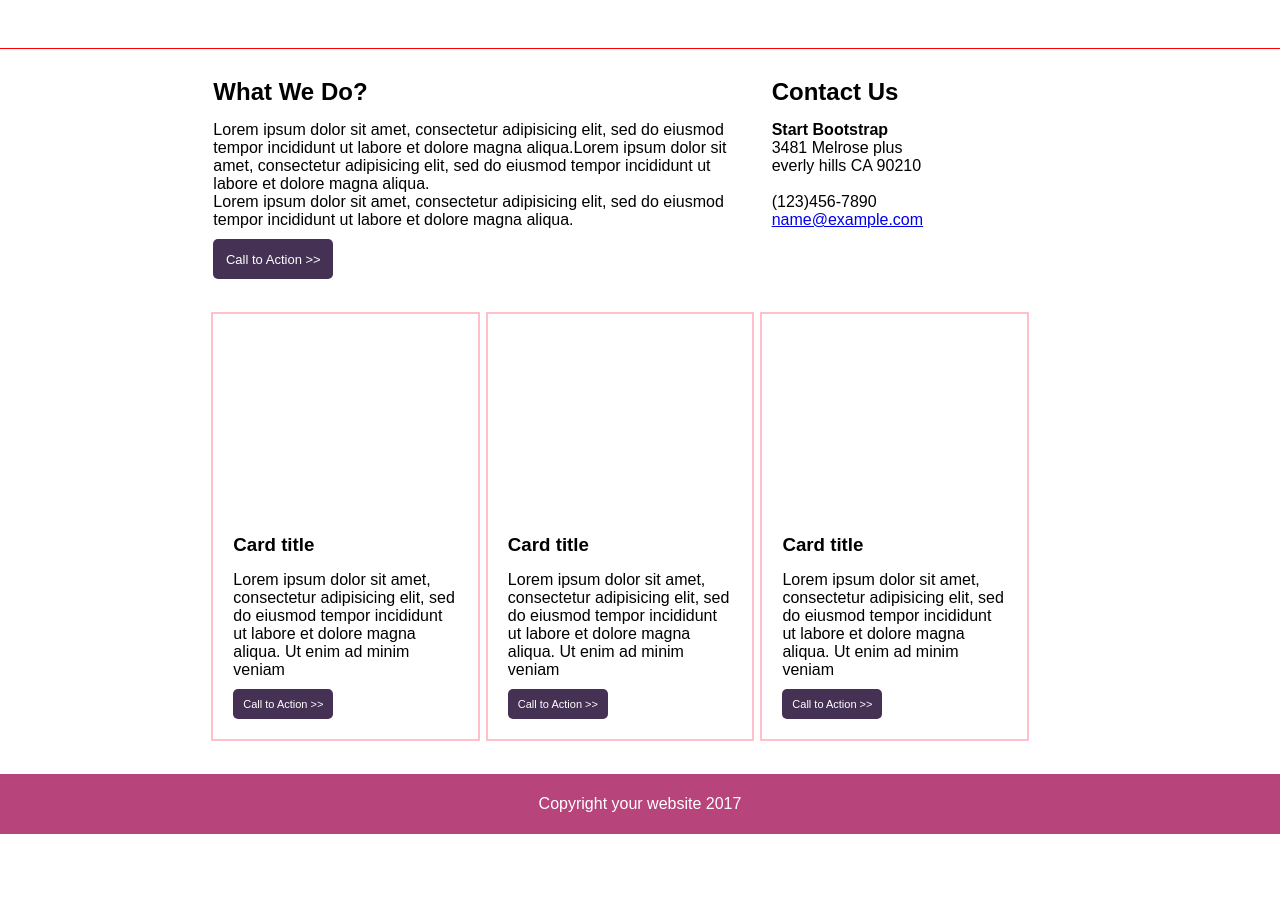
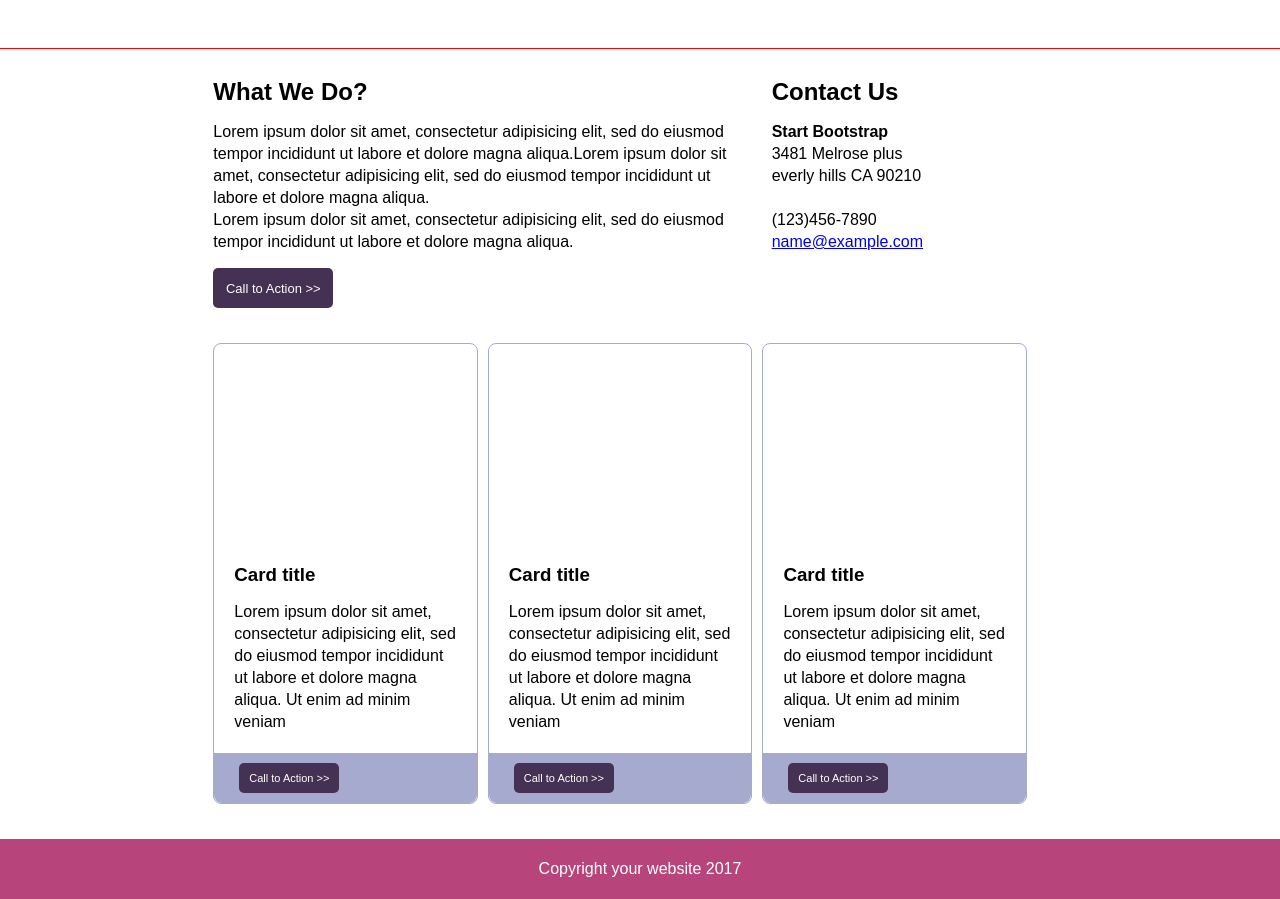
Before and after one commit to LilliamHaro/my-page, a plain HTML site: page index.html in a window 1280 px wide. Shown: the part 420-1319 px from the top of the page. Before the commit the page ends 1254 px from the top, so only its background shows below. Drawn offline with Linux system fonts and the light colour scheme.

Commit message:
agregando detalles en estilos

```diff
--- a/css/main.css
+++ b/css/main.css
@@ -52,7 +52,8 @@ h3 {
   margin-bottom: 15px;
 }
 .article {
-  outline: 2px solid pink;
+  border: 1px solid #a6aace;
+  border-radius: 8px;
   margin-right: 10px;
 }
 .button {
@@ -64,9 +65,10 @@ h3 {
   font-size: 11px;
   border: none;
   border-radius: 5px;
-  margin-top: 10px;
+  /*margin-top: 10px;*/
 }
 .text .button {
+  margin-top: 15px;
   width: 120px;
   height: 40px;
   font-size: 13px;
@@ -78,12 +80,17 @@ h3 {
 .text-article {
   padding: 20px;
 }
+p {
+  line-height: 22px;
+}
 footer {
   width: 100%;
   background-color:  #b7447a;
   text-align: center;
+  color: #fff;
+}
+footer p {
   line-height: 60px;
-  color: #fff;
 }
 .hamburguesa {
   position: absolute;
@@ -114,6 +121,12 @@ footer {
 .mobile {
   display: block;
 }
+.button-section {
+  padding: 10px 25px;
+  background-color:#a6aace;
+  border-bottom-left-radius: 8px;
+  border-bottom-right-radius: 8px;
+}
 
 @media (min-width:768px) {
   .desktop {
--- a/index.html
+++ b/index.html
@@ -44,7 +44,9 @@
           <div class="text-article">
             <h3>Card title</h3>
             <p>Lorem ipsum dolor sit amet, consectetur adipisicing elit, sed do eiusmod tempor incididunt ut labore et dolore magna aliqua. Ut enim ad minim veniam</p>
-              <button class="button" type="button" name="button">Call to Action >></button>
+          </div>
+          <div class="button-section">
+            <button class="button" type="button" name="button">Call to Action >></button>
           </div>
         </article>
         <article class="article col-xs-4 col-sm-12 gluter">
@@ -54,7 +56,9 @@
           <div class="text-article">
             <h3>Card title</h3>
             <p>Lorem ipsum dolor sit amet, consectetur adipisicing elit, sed do eiusmod tempor incididunt ut labore et dolore magna aliqua. Ut enim ad minim veniam</p>
-              <button class="button" type="button" name="button">Call to Action >></button>
+          </div>
+          <div class="button-section">
+            <button class="button" type="button" name="button">Call to Action >></button>
           </div>
         </article>
         <article class="article col-xs-4 col-sm-12">
@@ -64,7 +68,9 @@
           <div class="text-article">
             <h3>Card title</h3>
             <p>Lorem ipsum dolor sit amet, consectetur adipisicing elit, sed do eiusmod tempor incididunt ut labore et dolore magna aliqua. Ut enim ad minim veniam</p>
-              <button class="button" type="button" name="button">Call to Action >></button>
+          </div>
+          <div class="button-section">
+            <button class="button" type="button" name="button">Call to Action >></button>
           </div>
         </article>
       </section>
```
